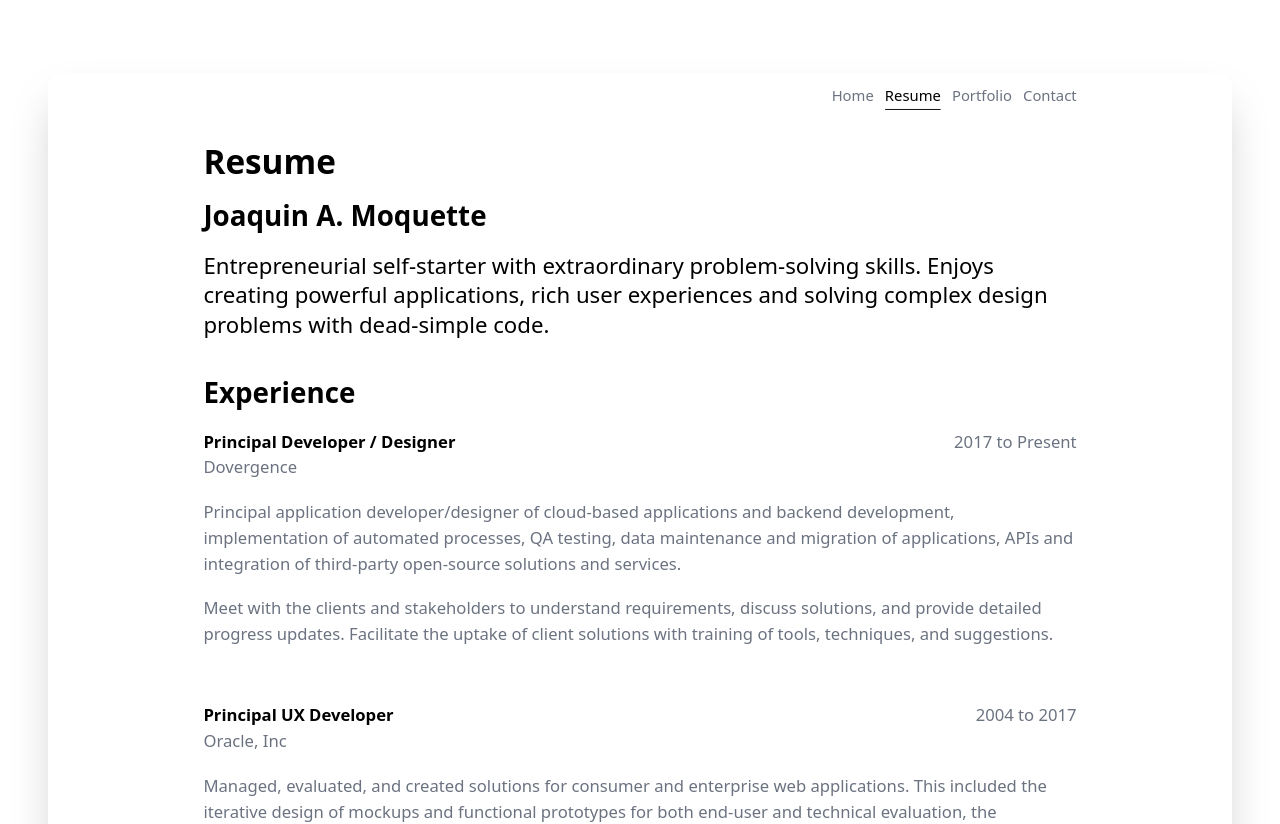
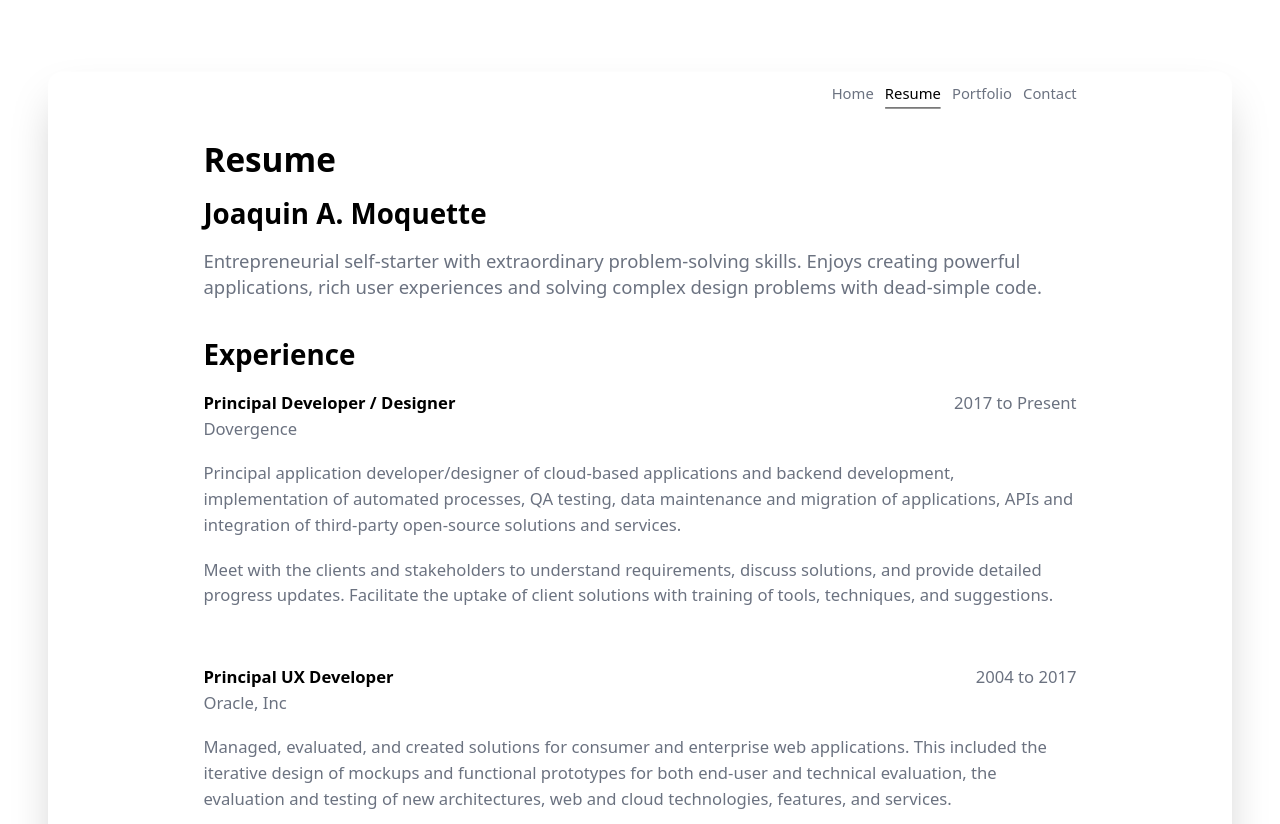
Before and after one commit to moquette/simple-shell, a React app: page /resume in a window 1280 px wide. Shown: the top 824 px of the page. Built offline with nearby package versions, Linux system fonts and the light colour scheme.

Commit message:
fix: fonts

```diff
--- a/src/pages/Resume.tsx
+++ b/src/pages/Resume.tsx
@@ -8,7 +8,7 @@ export default function Resume() {
         <h2>Resume</h2>
         <div>
           <h3>Joaquin A. Moquette</h3>
-          <p className="pb-10 text-2xl font-thin text-black">
+          <p className="pb-10 text-xl">
             Entrepreneurial self-starter with extraordinary problem-solving
             skills. Enjoys creating powerful applications, rich user experiences
             and solving complex design problems with dead-simple code.
```
